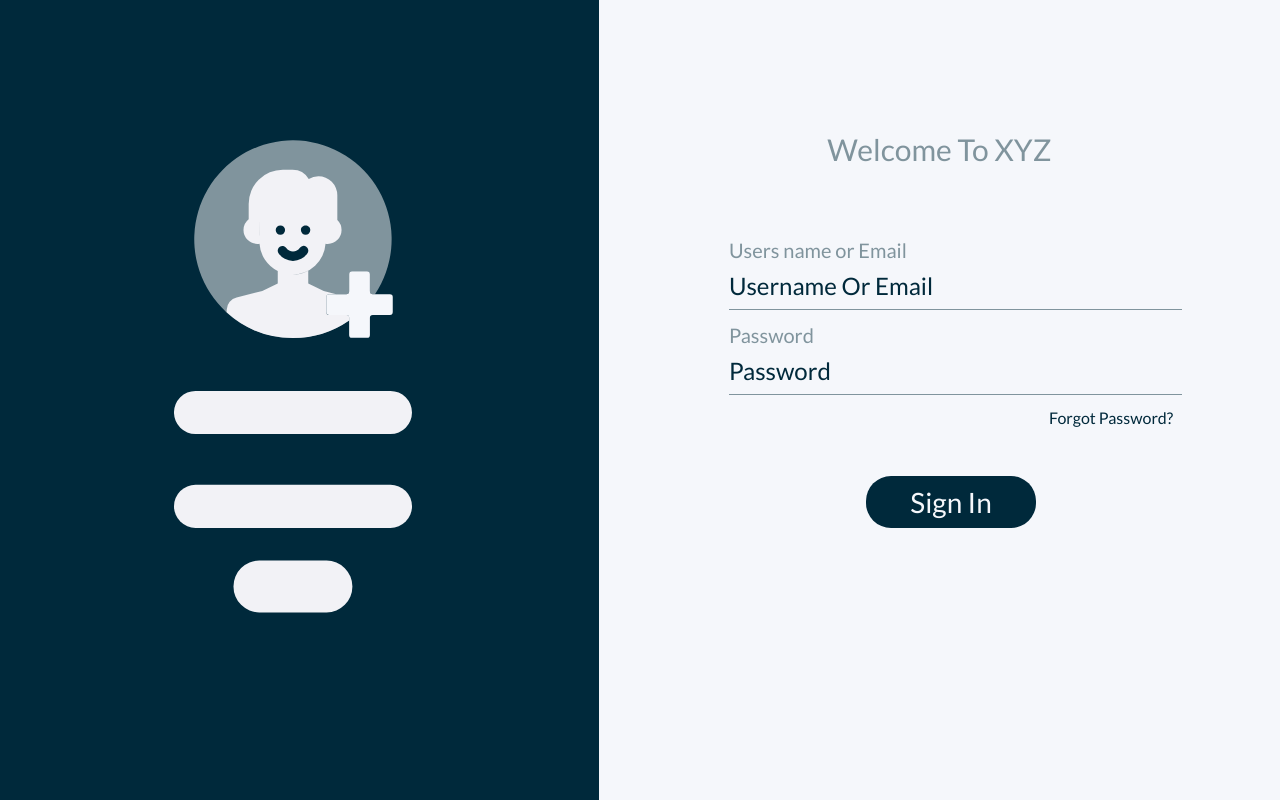
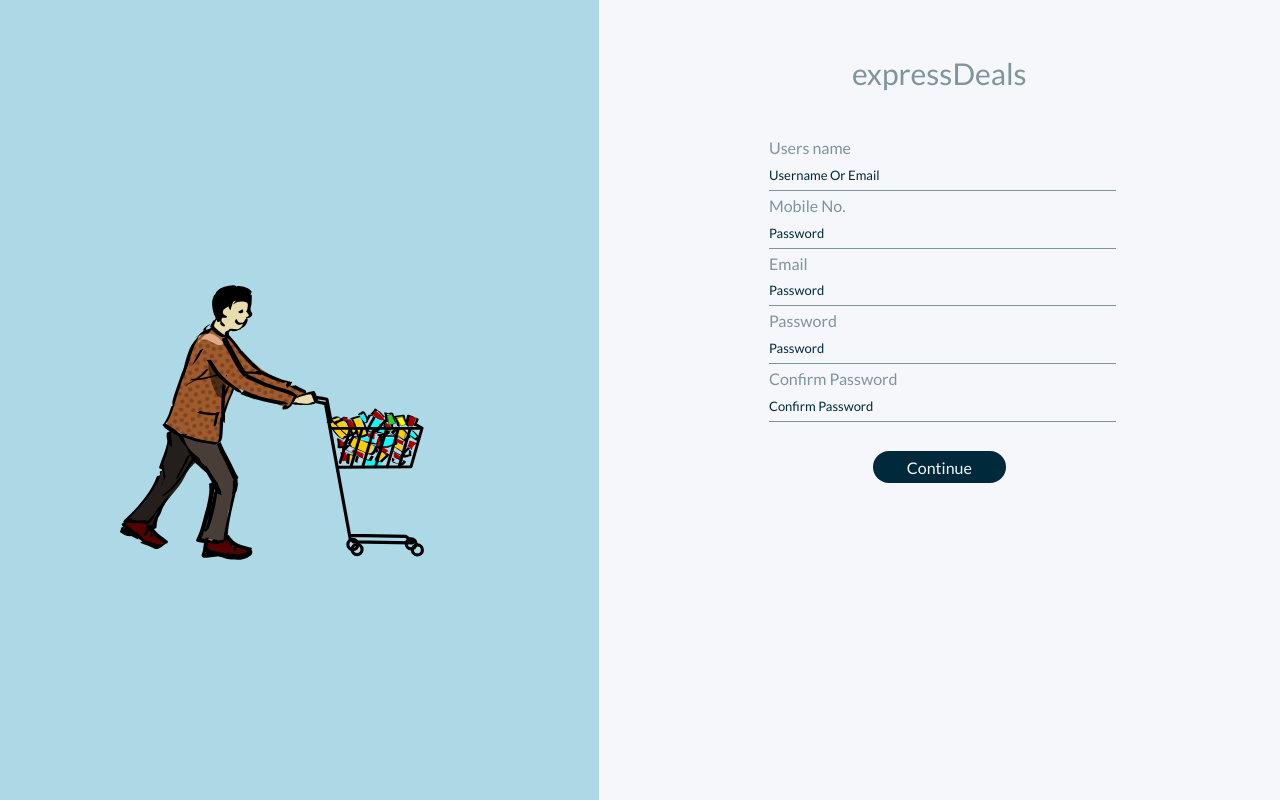
Before and after one commit to aashutosh-agrawal/E-Commerce, a PHP site: page /login-page.html in a window 1280 px wide. Run offline with PHP 8.4, Linux system fonts and the light colour scheme.

Commit message:
all files

```diff
--- a/index.php
+++ /dev/null
@@ -1 +0,0 @@
-<?php header('Location: ./login-page.html') ?>
--- a/login-page.css
+++ b/login-page.css
@@ -20,17 +20,16 @@ body{
 
 }
 .left-side {
-    display: ;
-    background-color: #00293B;
+    background-color:lightblue;
     width: 46.77%;
     height: 100%;
     float: left;
 }
 .left-center-image {
-    width: 39.82%;
-    height: 74.62%;
-    margin-left: 29%;
-    margin-top: 13%;
+    width: 50.82%;
+    height: 90.62%;
+    margin-left: 20%;
+    margin-top: 10%;
     margin-bottom: 13%;
 }
 .left-center-image img{
@@ -46,49 +45,50 @@ body{
 .center-heading {
     color: #80949D;
     font-size: 30px;
-    margin-top: 19.18%;
+    margin-top: 8%;
     text-align: center;
     width: 100%;
     background-color: #F5F7FB;
 }
 .login-form{
-    margin-top: 10.46%;
-    margin-left: 19.12%;
-    width: 65.20%;
+    margin-top: 7%;
+    margin-left: 25%;
+    width: 50%;
 }
 .login-form label{
     color: #80949D;
-    font-size: 20px;
+    font-size: 16px;
 }
 .user-input{
     all: unset;
     padding: 2%;
     padding-left: 0%;
-    margin-bottom: 3%;
+    margin-bottom: 1.5%;
     width: 100%;
-    font-size: 24px;
+    font-size: 16px;
     border-bottom: 1px solid #80949D;
     color:#00293B;
 }
 ::placeholder {
     color: #00293B;
     opacity: 1;
+    font-size: small;
   }
 .login-form a{
     all: unset;
     color: #00293B;
     float: right;
-    font-size: 16px;
+    font-size: 14px;
     cursor: pointer;
 }
 .login-form-button{
-    margin-top: 11.11%;
+    margin-top: 7%;
     width: 100%;
     text-align: center;
 }
 .login-form-button input{
     all:unset;
-    font-size: 28px;
+    font-size: 16px;
     background-color: #00293B;
     color: #F5F7FB;
     padding-top: 2%;
--- a/login-page.html
+++ b/login-page.html
@@ -12,22 +12,28 @@
 
             <div class="left-side">
                 <div class="left-center-image">
-                    <img src="./people.svg" alt="">
+                    <img src="./k.svg" alt="">
                 </div>
             </div>
             <div class="right-panel">
                     <div class="center-heading">
-                        Welcome To XYZ
+                        expressDeals
                     </div>
                     <div class="login-form">
                         <form action="#login">
-                            <label for="username" class="label">Users name or Email</label></br>
+                            <label for="username" class="label">Users name</label></br>
                             <input id="username" type="text" placeholder="Username Or Email" class="user-input"></br>
+                            <label for="password" class="label">Mobile No.</label></br>
+                            <input id="password" type="text" placeholder="Password" class="user-input"></br>
+                            <label for="password" class="label">Email</label></br>
+                            <input id="password" type="email" placeholder="Password" class="user-input"></br>
                             <label for="password" class="label">Password</label></br>
                             <input id="password" type="password" placeholder="Password" class="user-input"></br>
-                            <a href="#forgot-password" id="">Forgot Password?</a></br>
+                            <label for="password" class="label">Confirm Password</label></br>
+                            <input id="password" type="password" placeholder="Confirm Password" class="user-input"></br>
+                             <!-- <a href="#forgot-password" id="">Forgot Password?</a></br> -->
                             <div class="login-form-button">
-                                <input type="submit" value="Sign In">
+                                <input type="submit" value="Continue">
                             </div>
                         </form>
                     </div>
```
Also changed, not shown: k.svg (added), signin.png (added).
